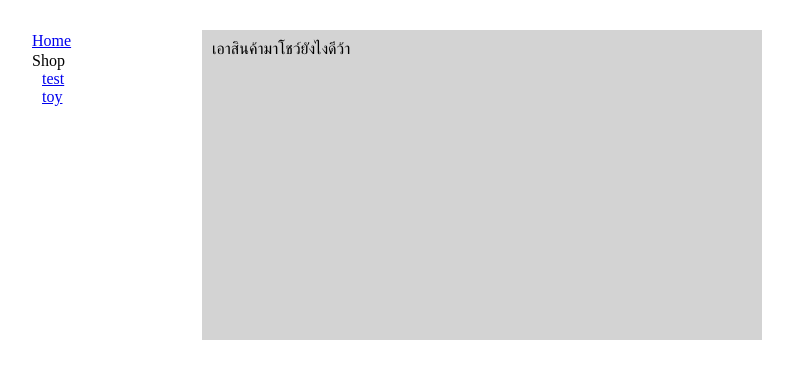
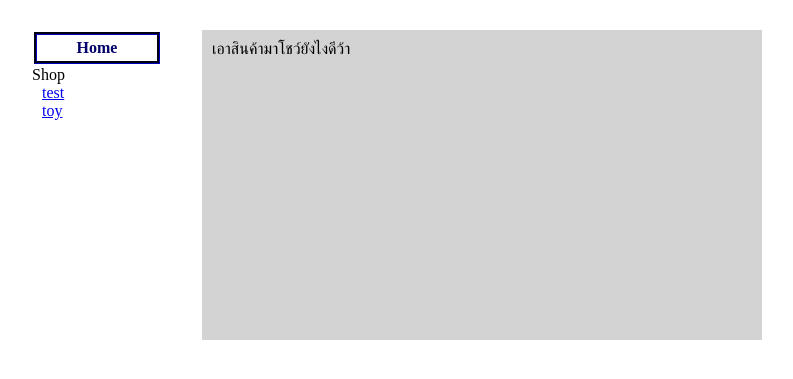
Before and after one commit to thitikom/SeNamo, a Django app: page / in a window 1280 px wide. Shown: the part 110-489 px from the top of the page, without its empty margins (126-919 px from the left). Run offline with Django 3.2, Linux system fonts and the light colour scheme; data comes from the database, SQL or seed files in the repository; both versions use the stored data as it was after the commit; parts of the project's set-up code (start-up, migrations or seed data) failed here and were passed over.

Commit message:
MORE CSS!!

```diff
--- a/media/css/main.css
+++ b/media/css/main.css
@@ -186,3 +186,22 @@
 #payment_submit {
     margin-left:120px;
 }
+
+a.menubox:link,a.menubox:visited
+{
+    margin: 2px;
+    display:block;
+    font-weight:bold;
+    color:#000068;
+    background-color: #ffffff;
+    text-align:center;
+    padding:4px;
+    text-decoration:none;
+    border-style:groove;
+    border-color: #000068;
+}
+a.menubox:hover,a.menubox:active
+{
+    color: #FFFFFF;
+    background-color: #000068;
+}
--- a/templates/base.html
+++ b/templates/base.html
@@ -30,10 +30,10 @@
 
     <div id='sidemenu'>
     {% block sidemenu %}
-            <div class='menu1'><a href="/">Home</a></div>
+            <div class='menu1'><a href="/" class="menubox">Home</a></div>
         {% if user.is_authenticated %}
-            <div class='menu1'><a href="/cart">Cart</a></div>
-            <div class='menu1'><a href='/history'>Order</a></div>
+            <div class='menu1'><a href="/cart" class="menubox">Cart</a></div>
+            <div class='menu1'><a href='/history' class="menubox">Order</a></div>
         {% endif %}
             <div class='menu1'>Shop</div>
                 {% for category in category_list %}
```
Also changed, not shown: SeNamo.db.
